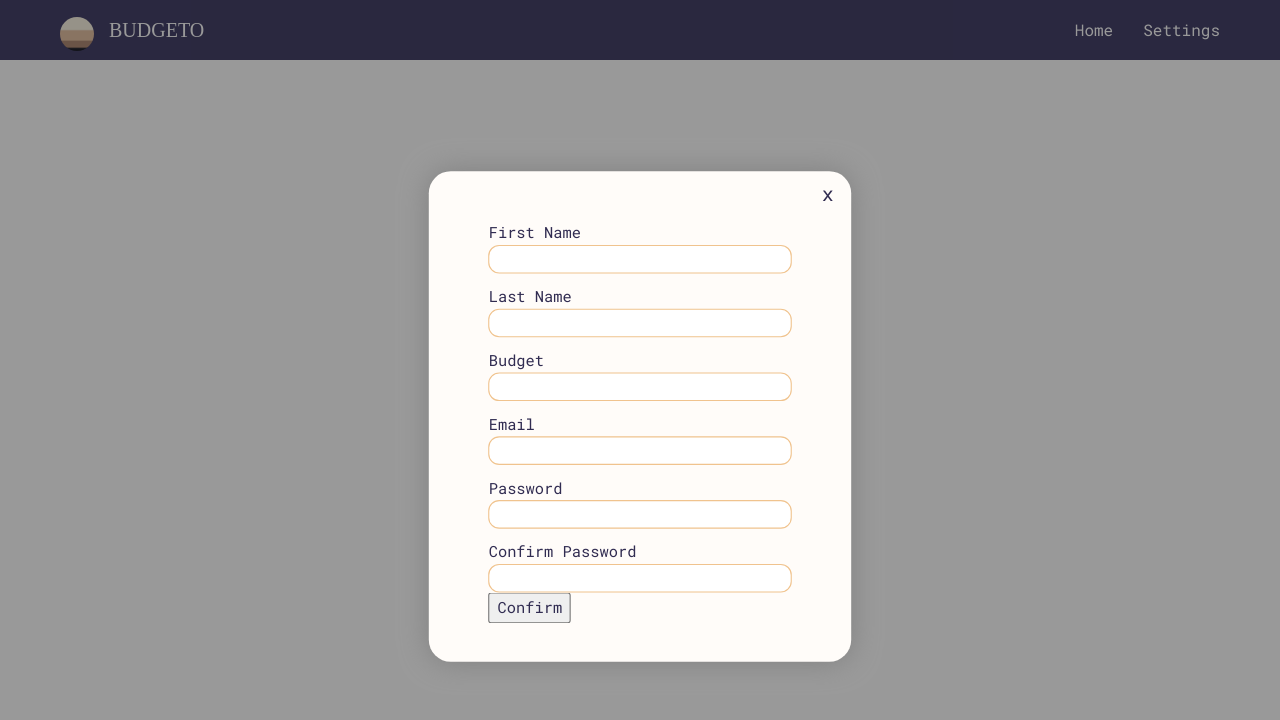
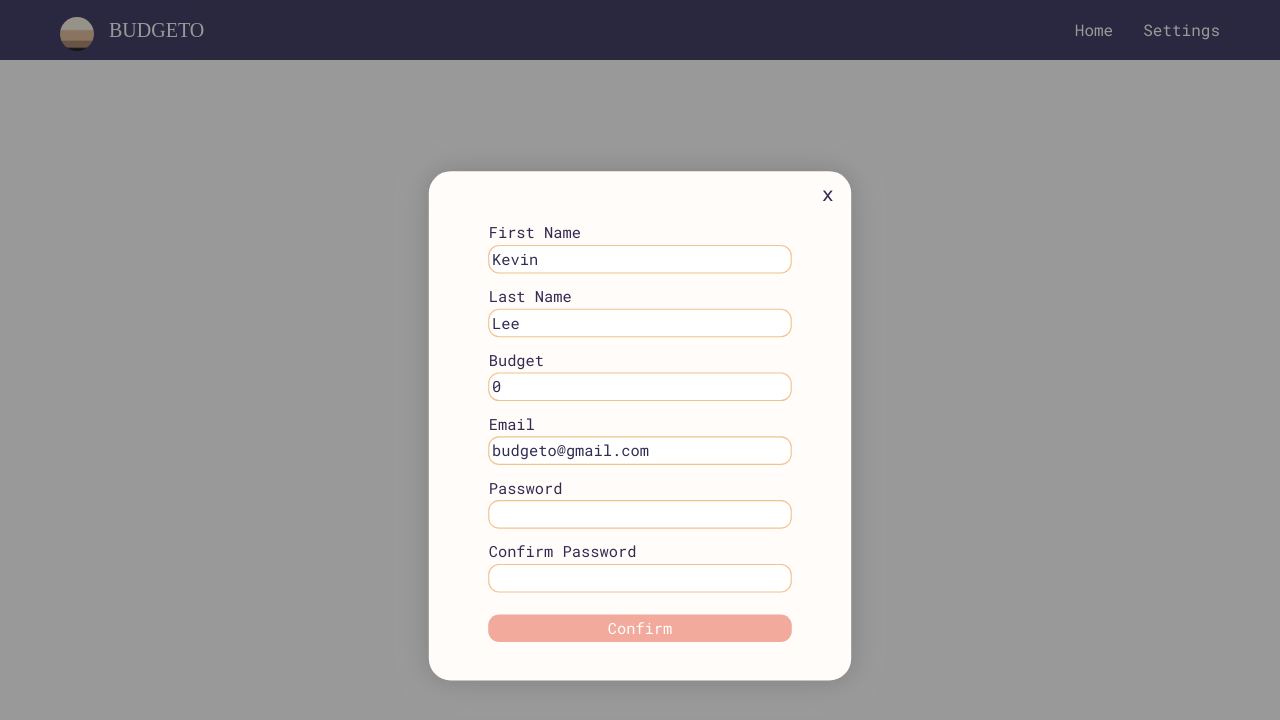
Before and after one commit to chntlc/budgeto, a React (Create React App) app: page /settings in a window 1280 px wide. Both pictures are taken after a click on the button "Settings". Shown: the top 720 px of the page. Built offline with nearby package versions, Linux system fonts and the light colour scheme; a web font is replaced by a local one.

Commit message:
settingsSlice created to manage user within settings page

```diff
--- a/src/app/store.js
+++ b/src/app/store.js
@@ -2,11 +2,24 @@ import { configureStore } from '@reduxjs/toolkit'
 import categorySlice from '../features/categorySlice'
 import globalSlice from '../features/globalSlice'
 import receiptSlice from '../features/receiptSlice'
+import settingsSlice from '../features/settingsSlice'
 
 export default configureStore({
   reducer: {
     global: globalSlice,
     receipt: receiptSlice,
-    category: categorySlice
+    category: categorySlice,
+    settings: settingsSlice,
   },
 })
+
+// const store = configureStore({
+//   reducer: {
+//     global: globalSlice,
+//     receipt: receiptSlice,
+//     category: categorySlice,
+//     settings: settingsSlice,
+//   },
+// });
+//
+// export default store;
--- a/src/components/Settings.js
+++ b/src/components/Settings.js
@@ -1,14 +1,29 @@
 import React from 'react'
 import Modal from './Modal'
-import '../css/LoginSignup.css'
-import { toggleSettingsModal } from "../features/globalSlice";
+import '../css/Settings.css'
+import { updateUser, toggleSettingsModal } from "../features/globalSlice";
+import { updateLocalUser } from "../features/settingsSlice";
 import { connect, useDispatch } from 'react-redux'
 
 function Settings(props) {
   const dispatch = useDispatch()
 
-  const handleSettingChange = () => {
-    alert('Setting has been changed!')
+  const handleSettingChange = (event) => {
+    event.preventDefault();
+
+    let fname = document.getElementById('fname').value
+    let lname = document.getElementById('lname').value
+    let budget = document.getElementById('budget').value
+    let email = document.getElementById('email').value
+
+    dispatch(updateUser({fname, lname, budget, email}));
+    alert('Setting Changed!')
+  }
+
+  const handleChange = (event) => {
+    const { id, value } = event.target;
+
+    dispatch(updateLocalUser({id, value}));
   }
 
   const closeSettingsModal = () => {
@@ -18,23 +33,23 @@ function Settings(props) {
   const profileForm =
     <form className='signup-form'>
       <label>First Name</label>
-      <input />
+      <input type="text" id="fname" value={props.localUser.fname} onChange={handleChange}/>
       <label>Last Name</label>
-      <input />
+      <input type="text" id="lname" value={props.localUser.lname} onChange={handleChange}/>
       <label>Budget</label>
-      <input />
+      <input type="number" id="budget" value={props.localUser.budget} onChange={handleChange}/>
       <label>Email</label>
-      <input />
+      <input type="email" id="email" value={props.localUser.email} onChange={handleChange}/>
       <label>Password</label>
-      <input type='password' />
+      <input type="password" />
       <label>Confirm Password</label>
-      <input type='password' />
-      <button className='setting-submit-button' onClick={handleSettingChange}>Confirm</button>
+      <input type="password" />
+      <button className="setting-submit-button" onClick={handleSettingChange}>Confirm</button>
     </form>
 
   return (
     <Modal
-      content={props.showSettings === 'settings' ? profileForm : profileForm}
+      content={props.showSettings === "settings" ? profileForm : profileForm}
       onClose={closeSettingsModal}
     >
     </Modal>
@@ -44,7 +59,8 @@ function Settings(props) {
 const mapStateToProps = (state) => {
   return {
     showSettings: state.global.showSettingsModal,
-    user: state.global.user
+    user: state.global.user,
+    localUser: state.settings.localUser,
   }
 }
 
--- a/src/features/globalSlice.js
+++ b/src/features/globalSlice.js
@@ -5,10 +5,11 @@ const globalSlice = createSlice({
   initialState: {
     isLoggedIn: true,
     user: {
-      id: '',
-      email: '',
-      name: '',
-      budget: 0
+      id: 'budgeto.io',
+      fname: 'Kevin',
+      lname: 'Lee',
+      budget: 0,
+      email: 'budgeto@gmail.com',
     },
     showLoginModal: '',  // can be: login, signup, or ''
     showSettingsModal: '' // can be: settings or ''
@@ -21,8 +22,14 @@ const globalSlice = createSlice({
     userLogout: (state) => {
       console.log('hit userLogout action')
     },
-    updateUser: (state) => {
+    updateUser: (state, action) => {
       console.log('hit updateUser action')
+
+      state.user.fname = action.payload.fname;
+      state.user.lname = action.payload.lname;
+      state.user.budget = action.payload.budget;
+      state.user.email = action.payload.email;
+      state.showSettingsModal = 'settings';
     },
     toggleLoginModal: (state, action) => {
       console.log('hit toggleLoginModal action')
--- /dev/null
+++ b/src/features/settingsSlice.js
@@ -0,0 +1,46 @@
+import { createSlice } from '@reduxjs/toolkit'
+
+const settingsSlice = createSlice({
+  name: 'settings',
+  initialState: {
+    localUser: {
+      // TODO: How to fetch redux store
+      fname: 'Kevin',
+      lname: 'Lee',
+      budget: 0,
+      email: 'budgeto@gmail.com'
+      // fname: Redux.store.reducer.settings.global.user.fname,
+      // lname: Redux.store.reducer.settings.global.user.lname,
+      // budget: Redux.store.reducer.settings.global.user.budget,
+      // email: Redux.store.reducer.settings.global.user.email
+    }
+  },
+  reducers: {
+    updateLocalUser: (state, action) => {
+      console.log('hit updateLocalUser action')
+
+      let inputId = action.payload.id
+      let value = action.payload.value
+      switch(inputId) {
+        case "fname":
+          state.localUser.fname = value;
+          break;
+        case "lname":
+          state.localUser.lname = value;
+          break;
+        case "email":
+          state.localUser.email = value;
+          break;
+        case "budget":
+          state.localUser.budget = value;
+          break;
+        default:
+          break;
+      }
+    }
+  }
+})
+
+export const { updateLocalUser } = settingsSlice.actions
+
+export default settingsSlice.reducer
```
